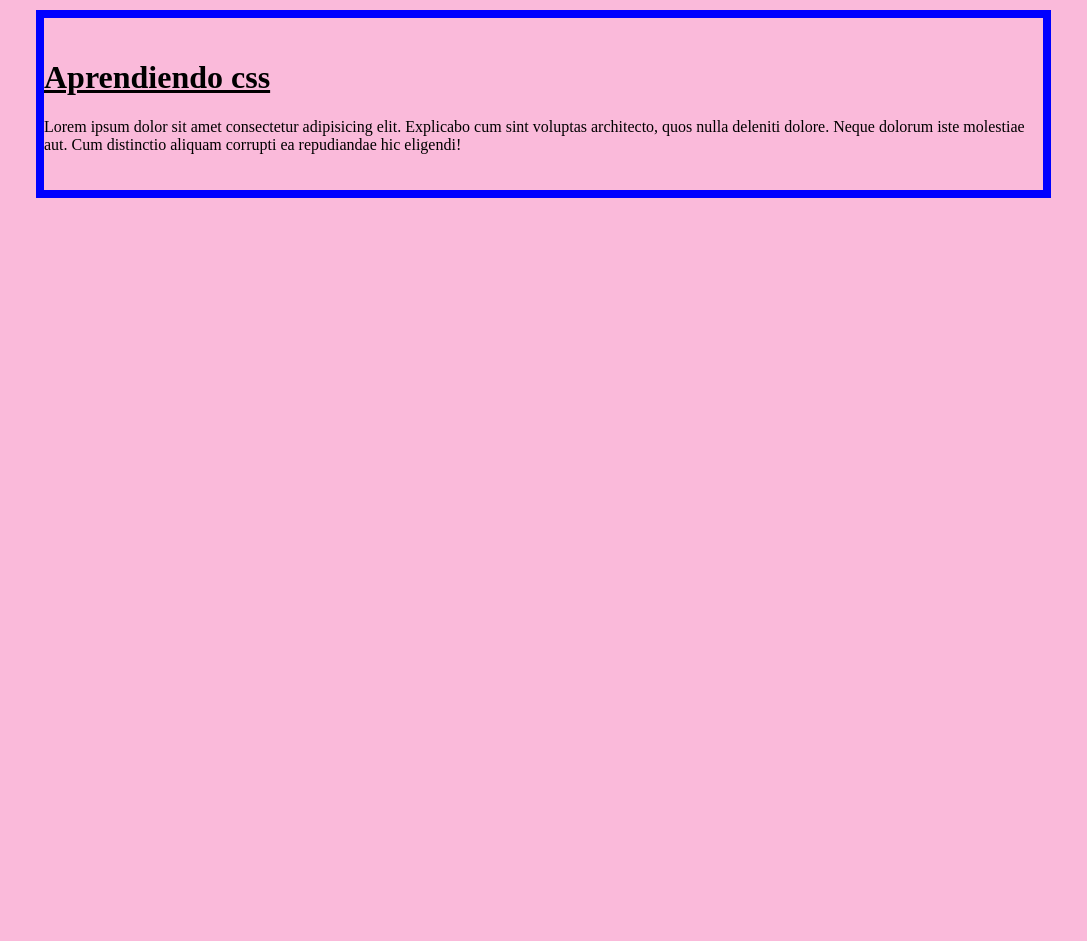
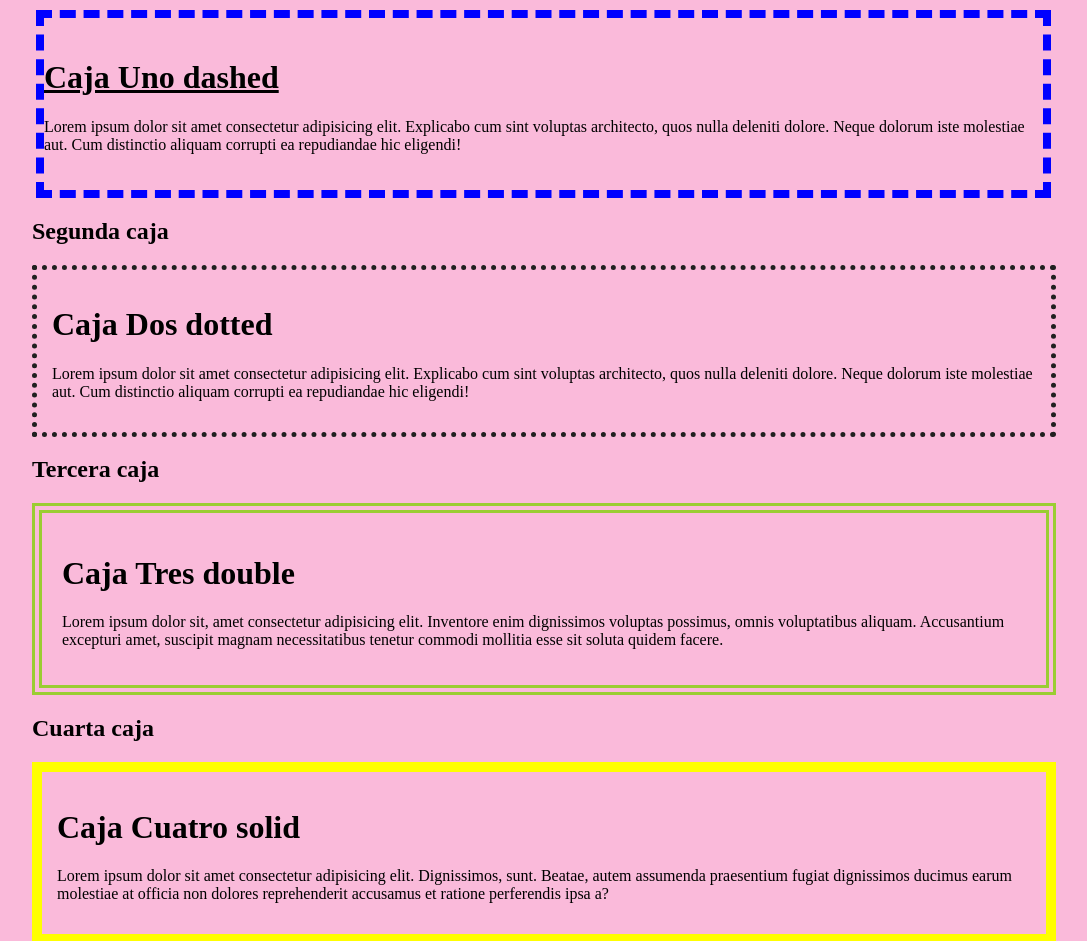
Before and after one commit to skarena/CSS, a plain HTML site: page index.html in a window 1280 px wide. Shown: the top 941 px of the page, without its empty margins (96-1183 px from the left). Before the commit the page ends 800 px from the top, so only its background shows below. Drawn offline with Linux system fonts and the light colour scheme.

Commit message:
Aprendiendo CSS imágenes

```diff
--- a/index.html
+++ b/index.html
@@ -12,10 +12,33 @@ ID: Es como una almohadilla. Se usa para algo específico, único -->
     <!-- Ponerlo más centrado -->
     <div class="contenedor">
         <div class="caja">
-            <h1>Aprendiendo css</h1>
+            <h1>Caja Uno dashed</h1>
             <p>Lorem ipsum dolor sit amet consectetur adipisicing elit. Explicabo cum sint voluptas architecto, quos nulla deleniti dolore. Neque dolorum iste molestiae aut. Cum distinctio aliquam corrupti ea repudiandae hic eligendi!</p>
         </div>
+
+        <h2>Segunda caja</h2>
+
+        <div class="caja-2">
+            <h1>Caja Dos dotted</h1>
+            <p>Lorem ipsum dolor sit amet consectetur adipisicing elit. Explicabo cum sint voluptas architecto, quos nulla deleniti dolore. Neque dolorum iste molestiae aut. Cum distinctio aliquam corrupti ea repudiandae hic eligendi!</p>
+        </div>
+
+        <h2>Tercera caja</h2>
+        <div class="caja-3">
+            <h1>Caja Tres double</h1>
+            <p>Lorem ipsum dolor sit, amet consectetur adipisicing elit. Inventore enim dignissimos voluptas possimus, omnis voluptatibus aliquam. Accusantium excepturi amet, suscipit magnam necessitatibus tenetur commodi mollitia esse sit soluta quidem facere.</p>
+        </div>
+
+        <h2>Cuarta caja</h2>
+        <div class="caja-4">
+            <h1>Caja Cuatro solid</h1>
+            <p>Lorem ipsum dolor sit amet consectetur adipisicing elit. Dignissimos, sunt. Beatae, autem assumenda praesentium fugiat dignissimos ducimus earum molestiae at officia non dolores reprehenderit accusamus et ratione perferendis ipsa a?</p>
+        </div>
     </div>
+
+    <img class="foto1" src="Imagenes/Besos.jpg" alt="foto1">
+
+
 
     <!-- Vamos a usar la extensión de VSC - Live server para que sincronice la web con VSC, hacer click en GO LIVE(está abajo)  -->
 
--- a/style.css
+++ b/style.css
@@ -6,8 +6,10 @@ body{
 
 .contenedor{
     width: 80%;
-    margin: auto;
+    margin: auto; /* El texto se adapta a los cambios de la pág */
+
 }
+/* CAJA UNO */
 .caja{
     /* Border de our caja */
     /*
@@ -20,21 +22,52 @@ body{
     /*Can be dotter punteagudo //
     dashed trazos //
     double doble línea*/
-    border: 8px blue solid;
+    border: 8px blue dashed;
 
     /* Añade partes iguales en la caja */
-    padding: 20px;
+    padding: 20px 0;
+    margin: 10px 0;
 
     /* Añade partes personalizadas // Arriba y abajo 20 - Izq y Der 0 */
-    padding: 20px 0;
+    padding: 35px 20;
 
-
-    margin: 10px 0;
     /* Margen personalizado */
     margin: 10px 5px 0px 4px;
 }
 /* Poner el h1 dentro de una caja */
 .caja h1{
-    /* Decorar el texto con un subrayado */
+    /* Decorar el texto con un subrayado. Si lo ponemos en la caja, subrayará todo */
     text-decoration: underline;
 }
+
+/* SEGUNDA CAJA */
+
+/* BORDER
+Primero MEDIDA
+Segundo COLOR
+Tercero ESTILO */
+.caja-2{
+    border: 5px #202020 dotted;
+    padding: 15px;
+    margin: 10px 0;
+}
+.caja-3{
+    border: 10px yellowgreen double;
+    padding: 20px;
+    margin: 20px 5;
+}
+
+.caja-4{
+    border: 10px yellow solid;
+    padding: 15px;
+    margin: 10px 5;
+}
+
+/* FOTOS */
+.foto1{
+    width: 500px;
+    height: 500px;
+    margin-left: 200px;
+}
+
+/* Que aparezca dentro del contenedor la imagen */
```
Also changed, not shown: Imagenes/Besos.jpg (added), Imagenes/Morder.jpg (added), Imagenes/Rico.jpg (added).
